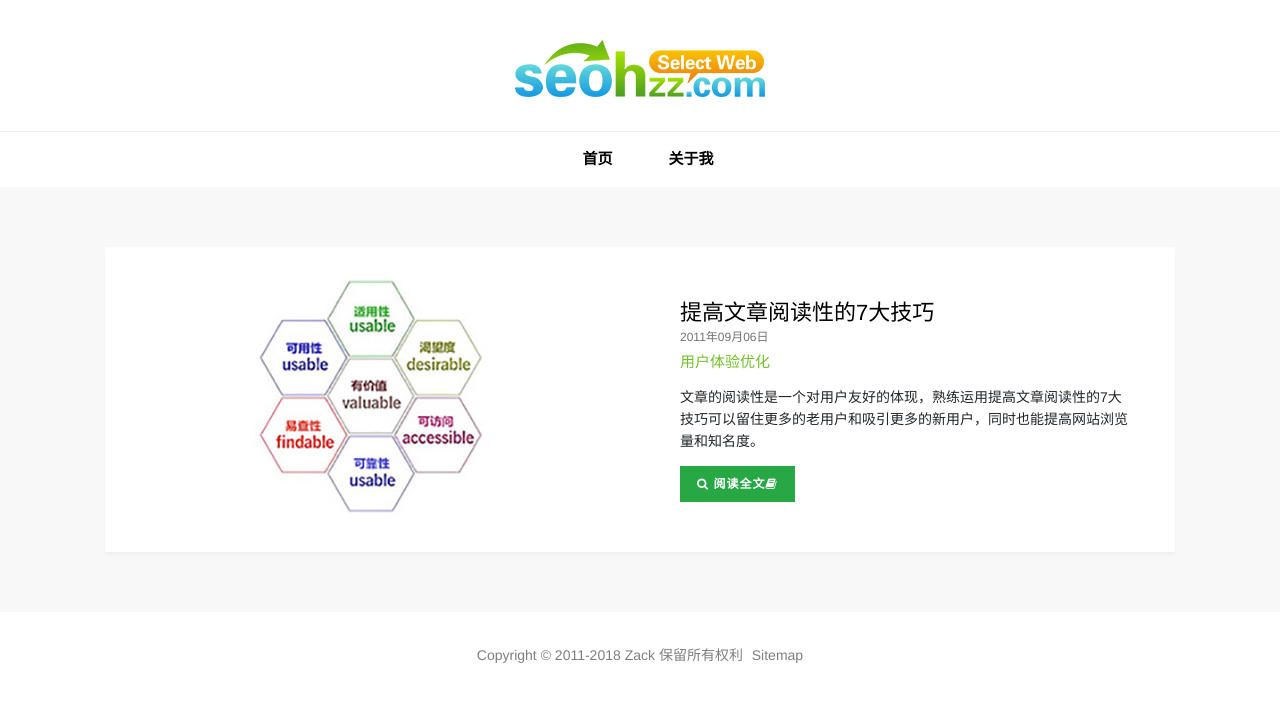
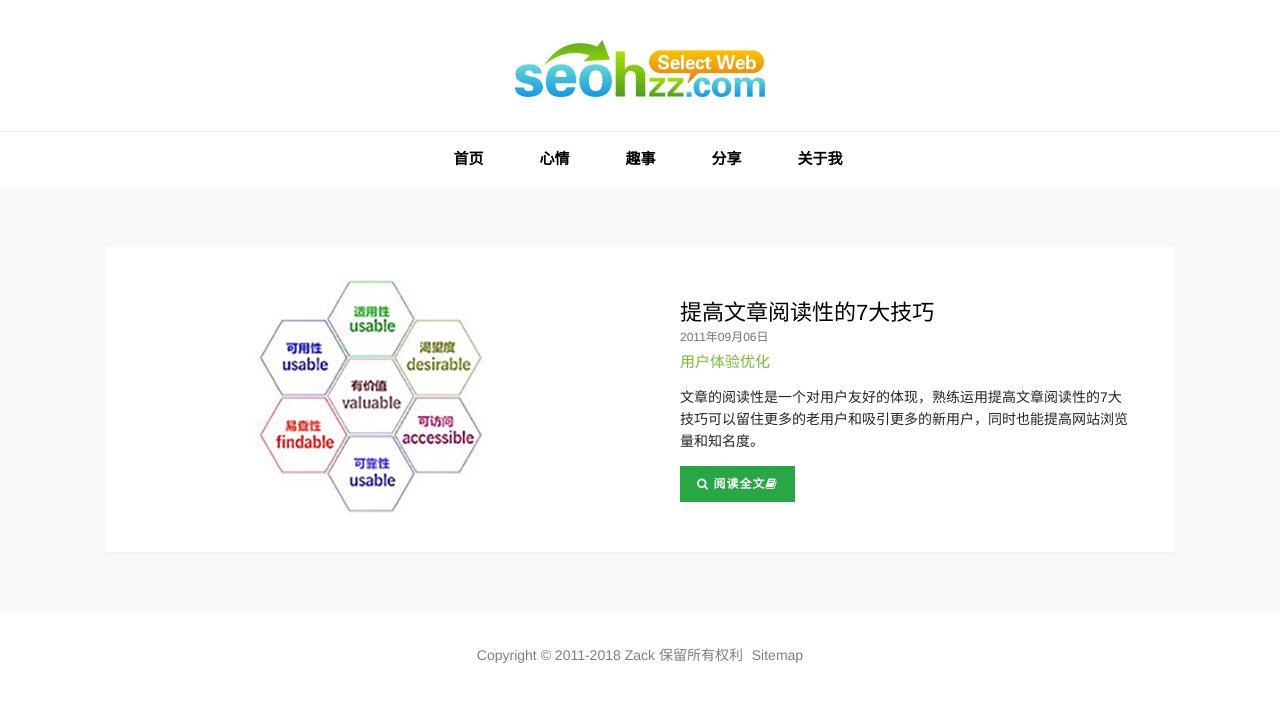
Before and after one commit to lctdehao/lctdehao.github.io1, a plain HTML site: page index.html in a window 1280 px wide. Drawn offline with Linux system fonts and the light colour scheme; files whose address does not match are found by name.

Commit message:
Update index.html

```diff
--- a/index.html
+++ b/index.html
@@ -4,9 +4,9 @@
     <meta charset="utf-8">
     <meta http-equiv="X-UA-Compatible" content="IE=edge">
     <meta name="viewport" content="width=device-width, initial-scale=1.0">
-    <title>16电商2</title>
-    <meta name="keywords" content="16电商2，有趣，帅哥，美女">
-    <meta name="description" content="16电商2是个有趣的班级体，并且帅哥美女还特别多。">
+    <title>一庭一世界</title>
+    <meta name="keywords" content="一庭一世界，分享">
+    <meta name="description" content="一庭一世界是一个个人分享网站，同名公众号也叫一庭一世界。">
     <link rel="canonical" href="https://lctdehao.github.io/">
     <meta name="applicable-device" content="pc,mobile">
     <link rel="apple-touch-icon" href="https://lctdehao.github.io/images/assets/selectweb-icon.jpg">
@@ -35,6 +35,9 @@ var _hmt = _hmt || [];
         <div class="collapse navbar-collapse justify-content-md-center" id="navbarsExample08">
           <ul class="navbar-nav">
             <li class="nav-item"><a class="nav-link" href="https://lctdehao.github.io">首页</a></li>
+             <li class="nav-item"><a class="nav-link" href="https://lctdehao.github.io">心情</a></li>
+             <li class="nav-item"><a class="nav-link" href="https://lctdehao.github.io">趣事</a></li>
+             <li class="nav-item"><a class="nav-link" href="https://lctdehao.github.io">分享</a></li>
             <li class="nav-item"><a class="nav-link" href="https://lctdehao.github.io/about/">关于我</a></li>
           </ul>
         </div>
```
